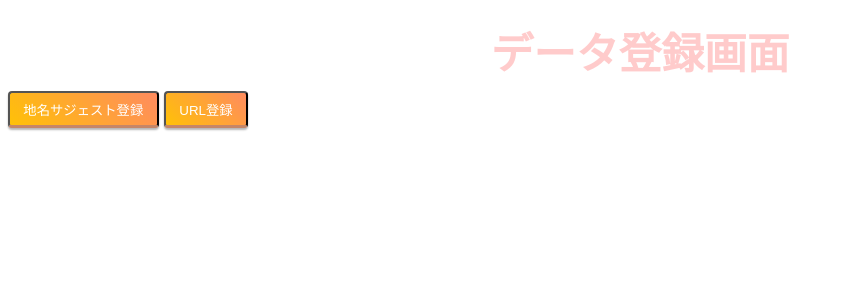
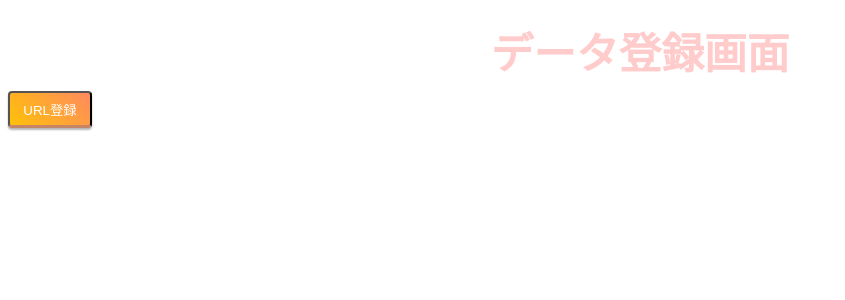
Before and after one commit to yonechitest/Django-Heroku, a Django app: page /dev/ in a window 1280 px wide. Shown: the top 300 px of the page, without its empty margins (0-845 px from the left). Run offline with Django 3.2, Linux system fonts and the light colour scheme; data that the repository does not hold is empty.

Commit message:
index修正

```diff
--- a/hello/templates/hello/index.html
+++ b/hello/templates/hello/index.html
@@ -9,7 +9,7 @@
     <body>
         <h1>{{title}}</h1>
         <p>{{message|safe}}</p>
-        <input type="button" class="btn-gradient-3d-orange" value="地名サジェスト登録" onClick="location.href='{% url 'createsuggest' %}'">
+      <!--  <input type="button" class="btn-gradient-3d-orange" value="地名サジェスト登録" onClick="location.href='{% url 'createsuggest' %}'">-->
         <input type="button" class="btn-gradient-3d-orange" value="URL登録" onClick="location.href='{% url 'createurl' %}'">
 
       <!--  <input type="button" class="btn-gradient-3d-orange"  value="場所登録" onClick="location.href='{% url 'create' %}'"> -->
```
Also changed, not shown: djangoメモ.txt (line endings or trailing spaces).
